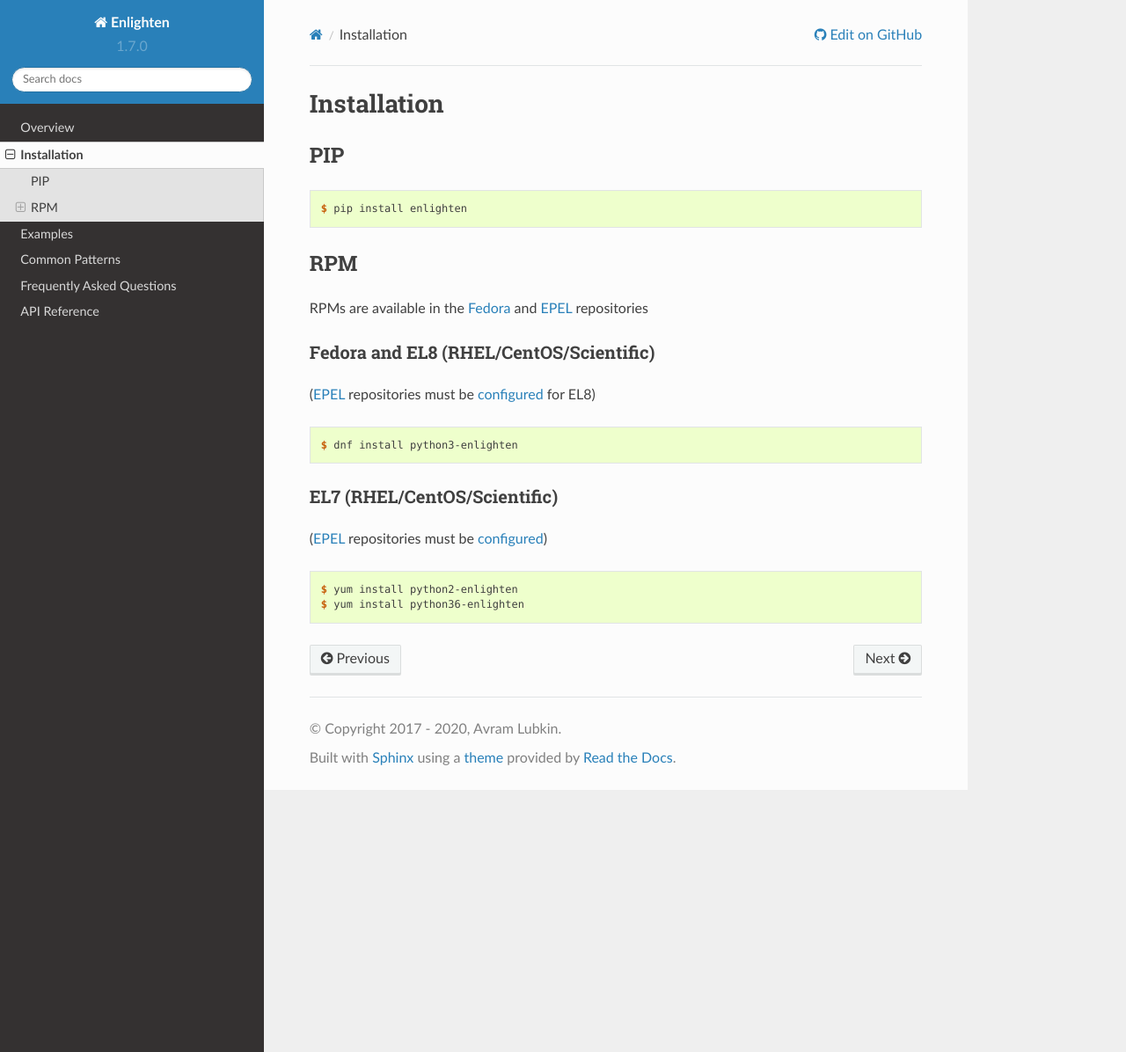
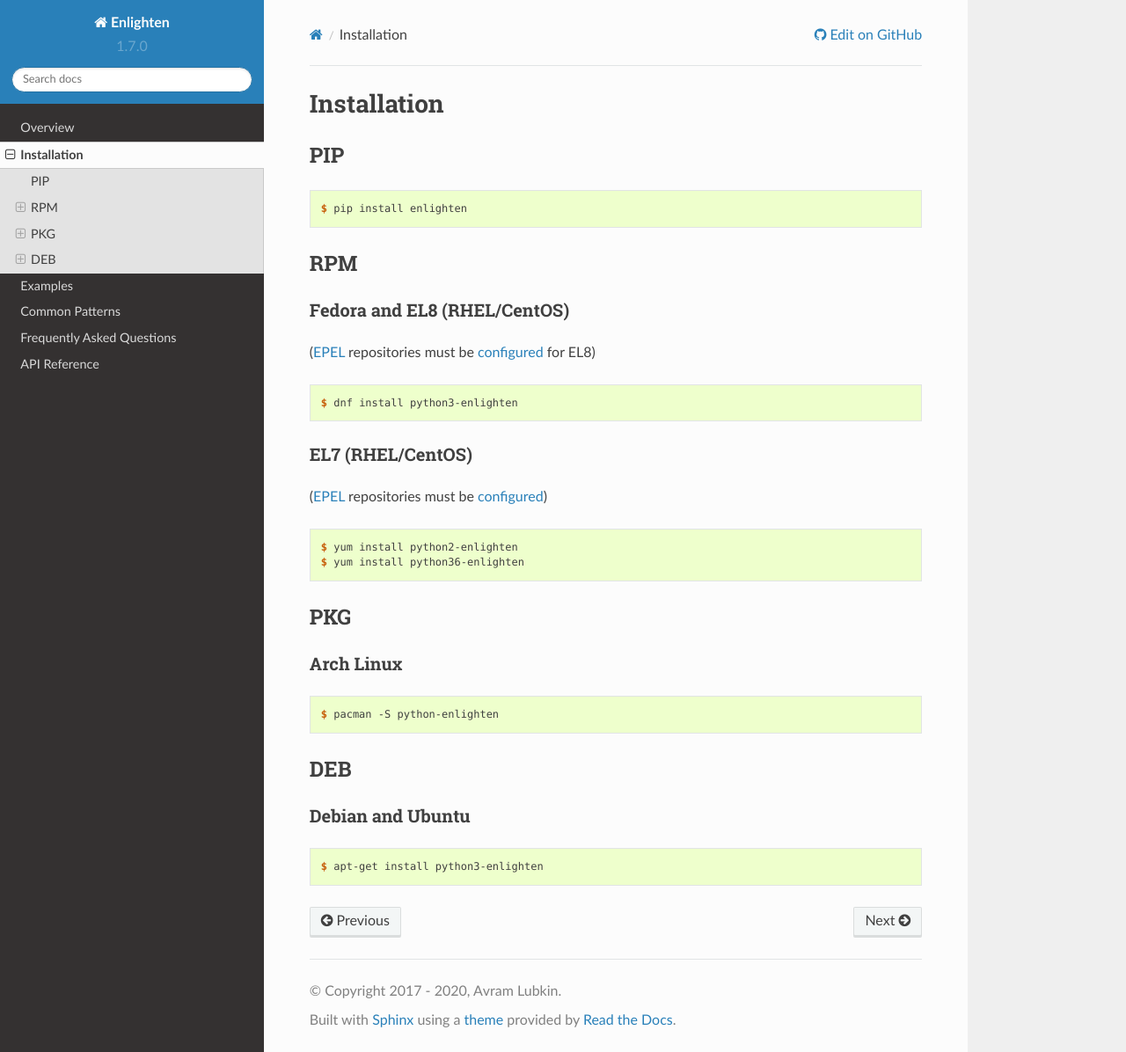
Before and after one commit to Rockhopper-Technologies/enlighten, a Sphinx documentation site: the page built from doc/install.rst, in a window 1280 px wide and 1196 px high. Shown: the whole window at 88% size. Built offline with Sphinx 7.4.7 and the Read the Docs theme 2.0.0, drawn with Linux system fonts in a browser that asks for light colours.

Commit message:
Update distro badges and install

```diff
--- a/doc/install.rst
+++ b/doc/install.rst
@@ -22,10 +22,8 @@
 RPM
 ---
 
-RPMs are available in the Fedora_ and EPEL_ repositories
-
-Fedora and EL8 (RHEL/CentOS/Scientific)
-^^^^^^^^^^^^^^^^^^^^^^^^^^^^^^^^^^^^^^^
+Fedora and EL8 (RHEL/CentOS)
+^^^^^^^^^^^^^^^^^^^^^^^^^^^^
 
 (EPEL_ repositories must be configured_ for EL8)
 
@@ -33,8 +31,8 @@
 
     $ dnf install python3-enlighten
 
-EL7 (RHEL/CentOS/Scientific)
-^^^^^^^^^^^^^^^^^^^^^^^^^^^^
+EL7 (RHEL/CentOS)
+^^^^^^^^^^^^^^^^^
 
 (EPEL_ repositories must be configured_)
 
@@ -44,6 +42,26 @@
     $ yum install python36-enlighten
 
 
+PKG
+---
+
+Arch Linux
+^^^^^^^^^^
+
+.. code-block:: console
+
+    $ pacman -S python-enlighten
+
+
+DEB
+---
+
+Debian and Ubuntu
+^^^^^^^^^^^^^^^^^
+.. code-block:: console
+
+    $ apt-get install python3-enlighten
+
+
 .. _EPEL: https://fedoraproject.org/wiki/EPEL
-.. _Fedora: https://fedoraproject.org/
 .. _configured: https://fedoraproject.org/wiki/EPEL#How_can_I_use_these_extra_packages.3F
```
Also changed, not shown: README.rst (+59 -15 lines).
